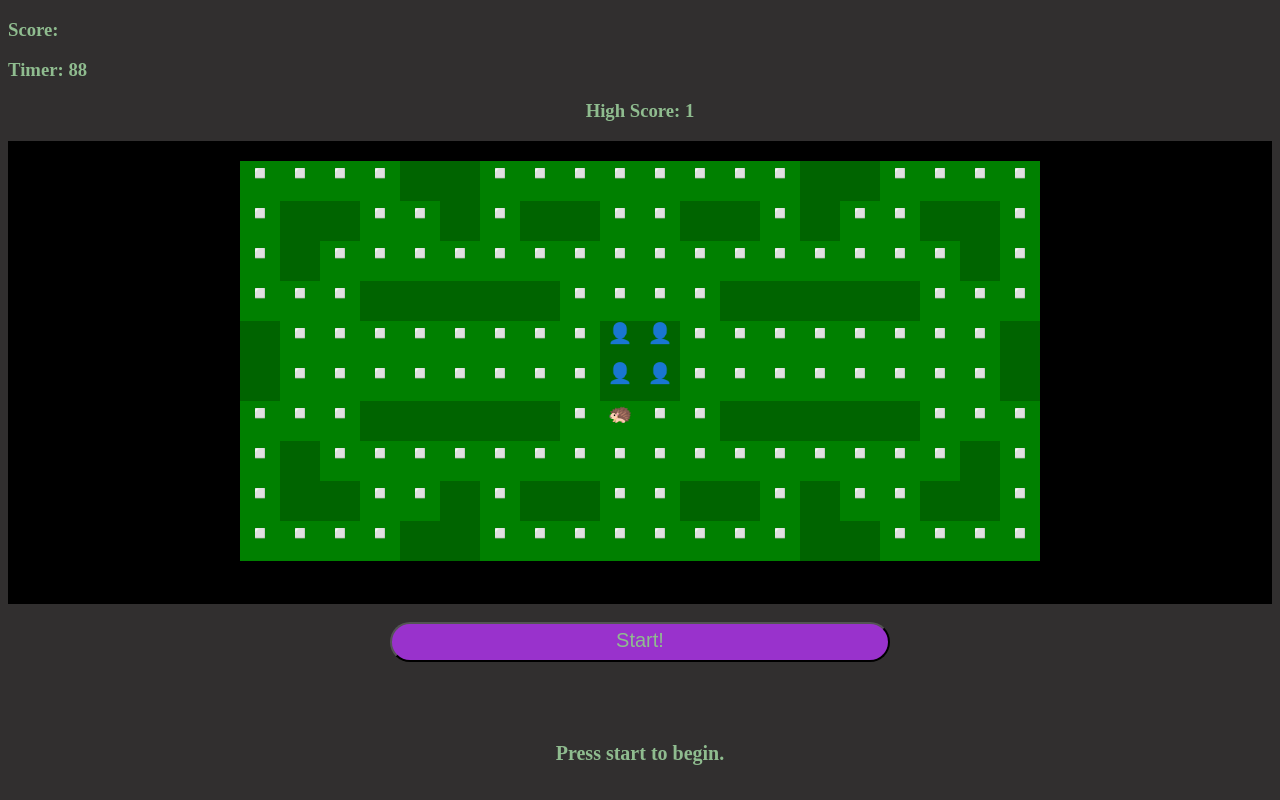
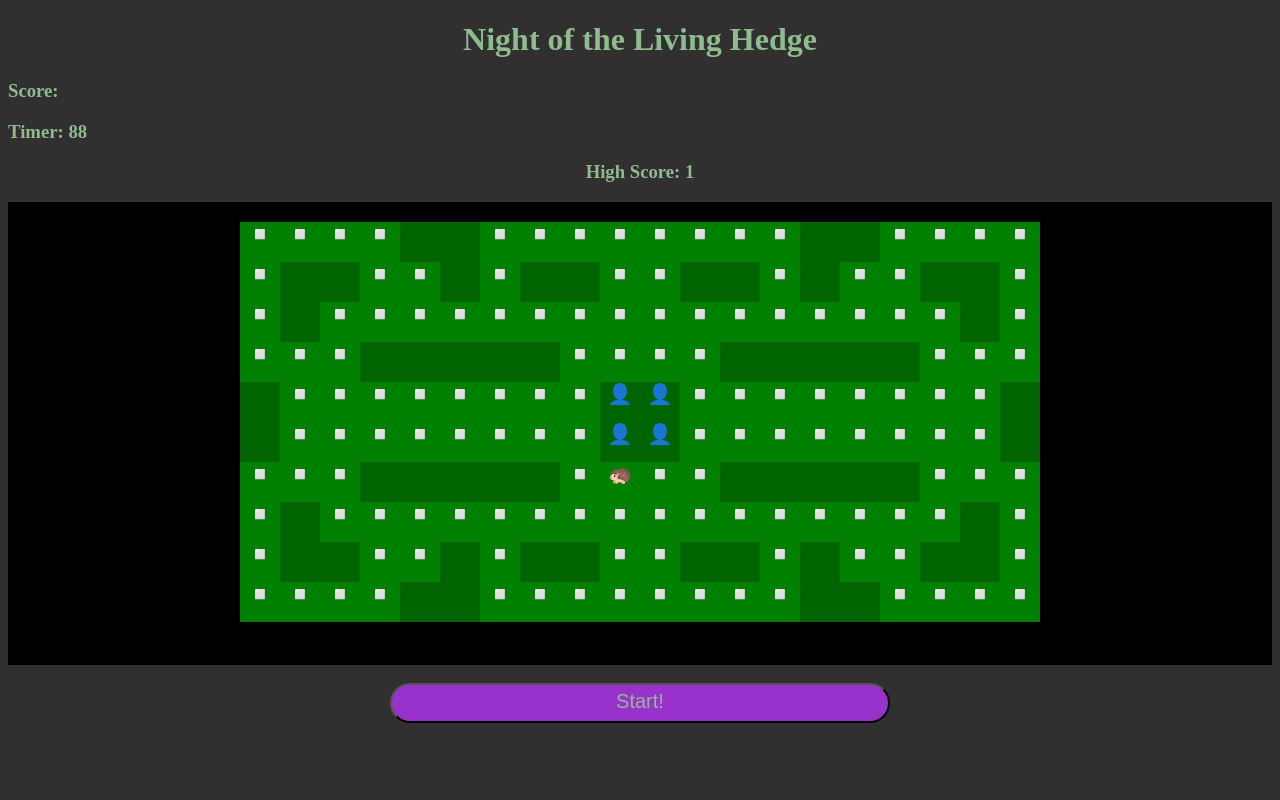
Before and after one commit to grant-create/Night-of-the-Living-Hedge, a plain HTML site: page index.html in a window 1280 px wide. Both pictures are taken after a click on the button "Start!". Shown: the top 800 px of the page. Drawn offline with Linux system fonts and the light colour scheme.

Commit message:
added red on death

```diff
--- a/index.html
+++ b/index.html
@@ -8,7 +8,7 @@
 </head>
 <body>
 
-
+<h1>Night of the Living Hedge</h1>
 
 
 
--- a/script.js
+++ b/script.js
@@ -36,9 +36,9 @@ window.addEventListener("DOMContentLoaded", () =>{
 
     function newHS(){
         if(scoreNum>highscoredisp){
-            console.log("in hs func")
+
             highscoredisp = scoreNum
-            console.log(scoreNum, highscoredisp)
+
             document.getElementById("highscore").innerText = `High Score: ${highscoredisp}`
         }
     }
@@ -69,6 +69,7 @@ function winCheck(){
         //changes gameOver to false, and display player turn
         boxes.forEach(function(box) {
             box.innerText = "◽"
+            box.style.backgroundColor ="green"
         })
         if (gameOver == true){
 
@@ -162,6 +163,7 @@ function winCheck(){
                     scoreNum += showTimer
                     document.getElementById("score").innerText = `Score: ${scoreNum}`
                     document.getElementById("big-message").innerText = "You died!"
+                    document.getElementById(`${heroSpot}`).style.backgroundColor ="red"
                     newHS()
 
                 // if you run out of time
@@ -284,6 +286,7 @@ function winCheck(){
                         heroSpot-=1
                         heroMove = document.getElementById(`${heroSpot}`)
                     }
+
 
 
 
--- a/style.css
+++ b/style.css
@@ -12,10 +12,14 @@ body{
     grid-template-rows: 40px 40px 40px 40px 40px 40px 40px 40px 40px 40px  ;
     justify-content: center;
     background-color: black;
+
     padding: 20px 20px 20px 20px;
     text-align: center;
 
-
+}
+    h1{
+        display: grid;
+    justify-content: center;
 
 }
 
```
Also changed, not shown: hedgehog.png (added), mtn.jpg (added).
